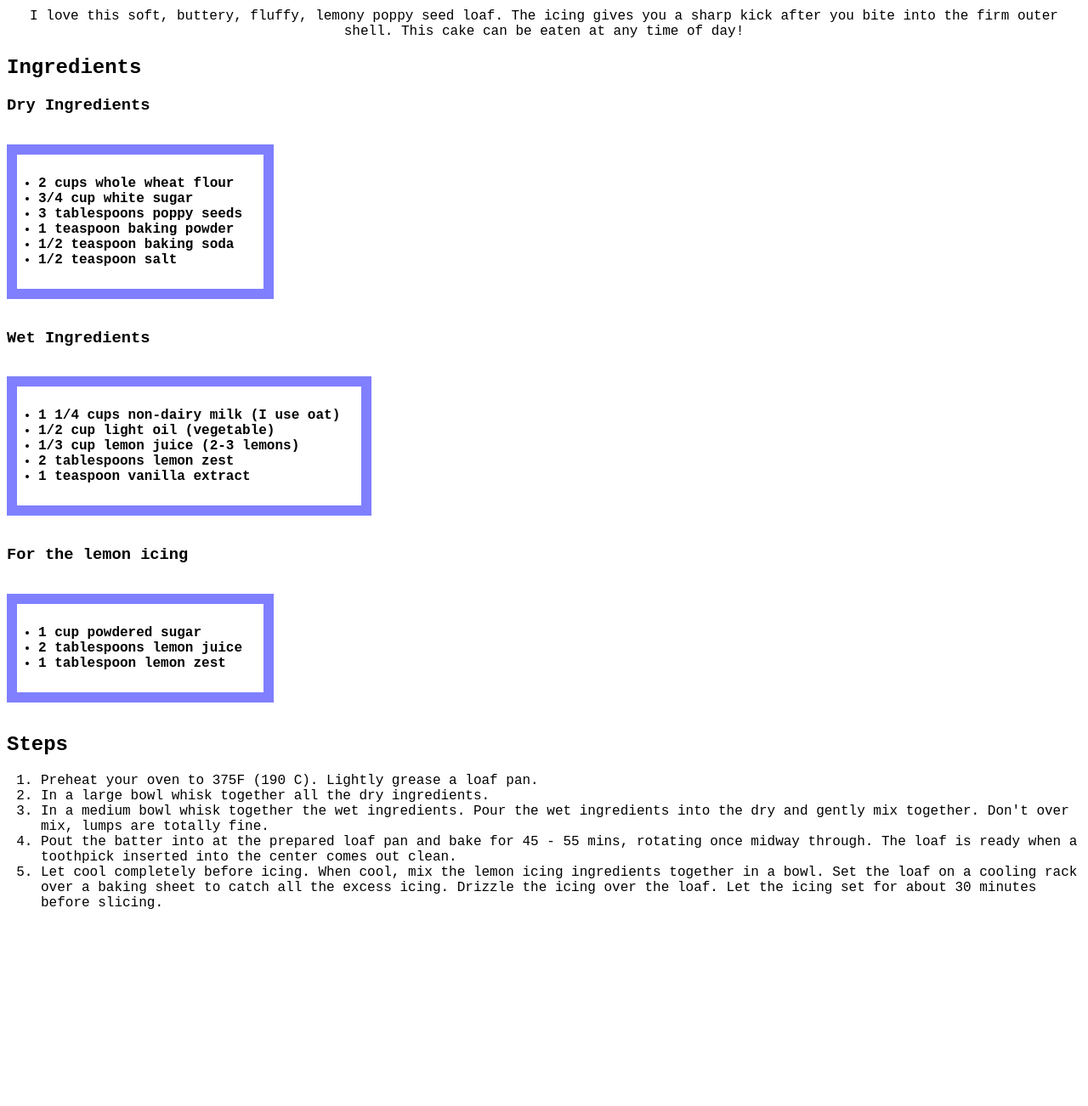
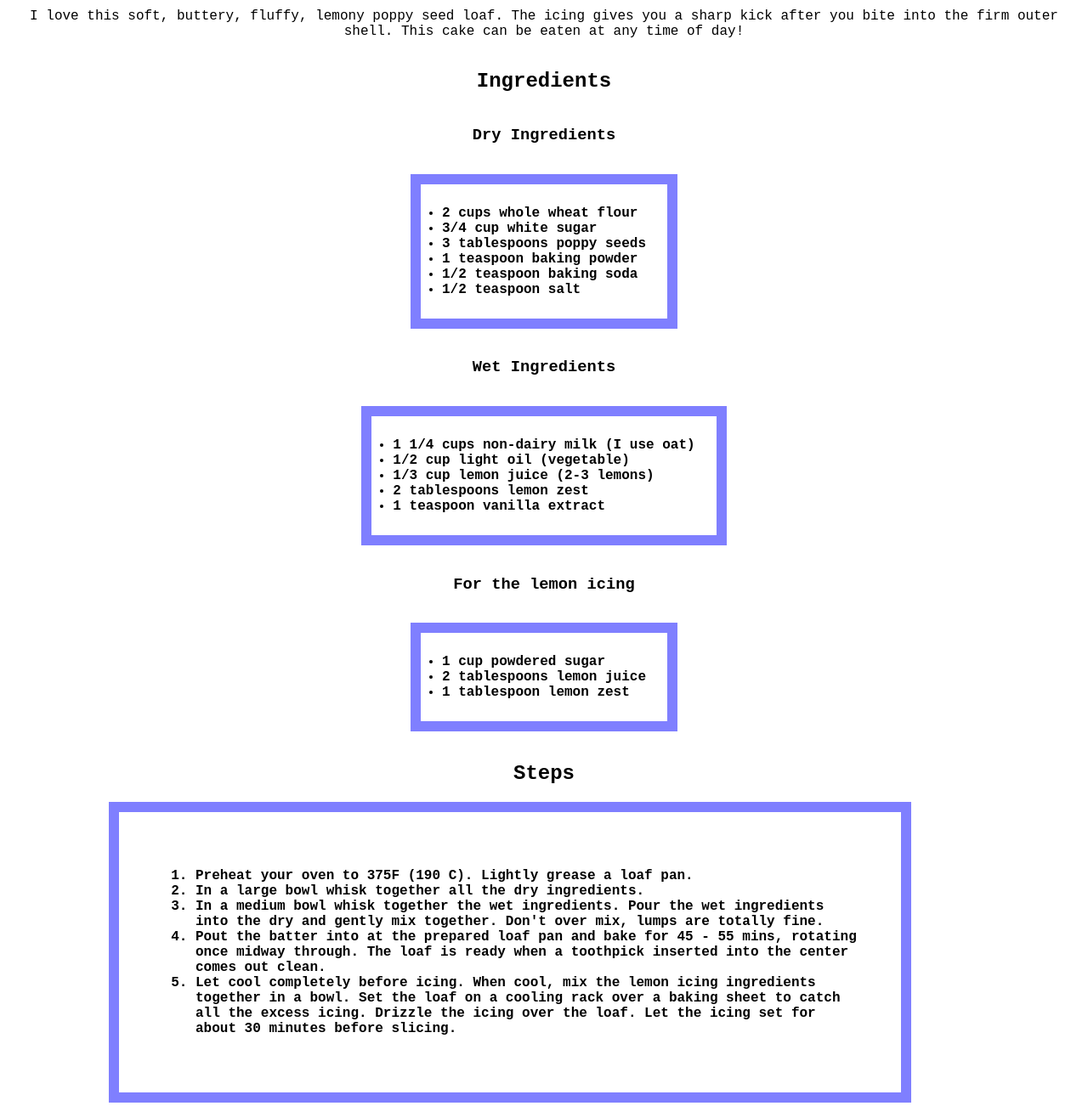
Before and after one commit to Jakesome/Odin-recipes, a plain HTML site: page recipes/vegan-poppy-loaf.html in a window 1280 px wide. Shown: the part 480-1782 px from the top of the page at 85% size. Before the commit the page ends 1568 px from the top, so only its background shows below. Drawn offline with Linux system fonts and the light colour scheme.

Commit message:
Update the recipe pages to add flexbox
I was unable to easily layout the elements and make the 3 pages uniformed
now I can easily manage them with 1 .css file after adding them all to a
flex-container. Styles-recipe.css had redudant code after the addition of
flex so was able to remove this and group rules.

```diff
--- a/recipes/vegan-poppy-loaf.html
+++ b/recipes/vegan-poppy-loaf.html
@@ -6,17 +6,26 @@
         <link rel="stylesheet" href="../styles-recipe.css">
     </head>
     <body>
+    <div class="flex-container">
         <h1>Vegan Poppy loaf</h1>
+        <div id="cake" class="flex-item">
         <img src="../images/Vegan-Lemon-Poppy-Seed-Loaf.jpg"
         width="250"
         length="125"
         alt="Loaf sat on a cooling rack drizzled in icing">
+        </div>
+
         <h5>Delicious Vegan lemon poppy cake that the whole family will love</h5>
            <p class="description"> I love this soft, buttery, fluffy, lemony poppy seed loaf.
             The icing gives you a sharp kick after you bite into the firm outer shell.
             This cake can be eaten at any time of day!</p>
-        <p><h2>Ingredients</h2></p>
-        <p><h3>Dry Ingredients</h3>
+        <div id="ing" class="flex-item">
+        <h2>Ingredients</h2>
+        </div>
+        <div class="flex-item">
+        <h3>Dry Ingredients</h3>
+        </div>
+        <div id=dry class="flex-item">
         <ul class="ingredients">
             <li>2 cups whole wheat flour</li>
             <li>3/4 cup white sugar</li>
@@ -24,26 +33,35 @@
             <li>1 teaspoon baking powder</li>
             <li>1/2 teaspoon baking soda</li>
             <li>1/2 teaspoon salt</li>
-          </ul></p>
-
-        <p><h3>Wet Ingredients</h3>
+        </ul>
+        </div>
+        <div class="flex-item">
+        <h3>Wet Ingredients</h3>
+        </div>
+        <div id=wet class="flex-item">
         <ul class="ingredients">
             <li>1 1/4 cups non-dairy milk (I use oat)</li>
             <li>1/2 cup light oil (vegetable)</li>
             <li>1/3 cup lemon juice (2-3 lemons)</li>
             <li>2 tablespoons lemon zest</li>
             <li>1 teaspoon vanilla extract</li>
-        </ul></p>
-
-        <p><h3>For the lemon icing</h3>
+        </ul>
+        </div>
+        <div class="flex-item">
+        <h3>For the lemon icing</h3>
+        </div>
+        <div id=icing class="flex-item">
         <ul class="ingredients">
             <li>1 cup powdered sugar</li>
             <li>2 tablespoons lemon juice</li>
             <li>1 tablespoon lemon zest</li>
         </ul>
-
-        <p><h2>Steps</h2></p>
-       <ol><p>
+        </div>
+        <div class="flex-item">
+        <h2>Steps</h2>
+        </div>
+        <div id=steps class="flex-item">
+        <ol>
         <li>Preheat your oven to 375F (190 C). Lightly grease a loaf pan.</li>
         <li>In a large bowl whisk together all the dry ingredients. </li>
         <li>In a medium bowl whisk together the wet ingredients. Pour the wet ingredients into the dry and gently mix together. Don't over mix, lumps are totally fine.</li>
@@ -51,8 +69,9 @@
         </li>
         <li>Let cool completely before icing. When cool, mix the lemon icing ingredients together in a bowl. Set the loaf on a cooling rack over a baking sheet to catch all the excess icing. Drizzle the icing over the loaf. Let the icing set for about 30 minutes before slicing.</li>
 
-       </ol></p>
-
+       </ol>
+        </div>
+    </div>
 
 
     </body>
--- a/styles-recipe.css
+++ b/styles-recipe.css
@@ -1,5 +1,34 @@
-* {font-family: 'Courier New', Courier, monospace;}
-h1 {color: #0000ff80; font-weight: 1000; font-size: 38px; text-align: center;}
-img{display: block; margin-left: auto; margin-right: auto;}
-h5, .description {text-align: center;}
-.ingredients {display: inline-block; border: 12px solid #0000ff80; padding:25px; font-weight: 700; }
+* {
+    font-family: 'Courier New', Courier, monospace;
+
+}
+h1 {color: #0000ff80;
+    font-weight: 1000;
+    font-size: 38px;
+    text-align: center;
+}
+h5, .description {text-align: center;
+}
+.ingredients {
+    display: inline-block;
+    border: 12px solid #0000ff80;
+    padding:25px;
+    font-weight: 700;
+}
+.flex-item {
+    display:flex;
+    justify-content: center;
+
+/*Poppy loaf*/
+}
+#steps {
+    display: inline-block;
+    border: 12px solid #0000ff80;
+    padding:25px;
+    font-weight: 700;
+    margin-left: 120px;
+    margin-right:200px;
+    margin-bottom: 50px;
+    padding:50px;
+
+}
```
Also changed, not shown: index.html (+1 -0 lines), recipes/cookies.html (+27 -15 lines), recipes/galette.html (+29 -11 lines), styles.css (+11 -3 lines).
